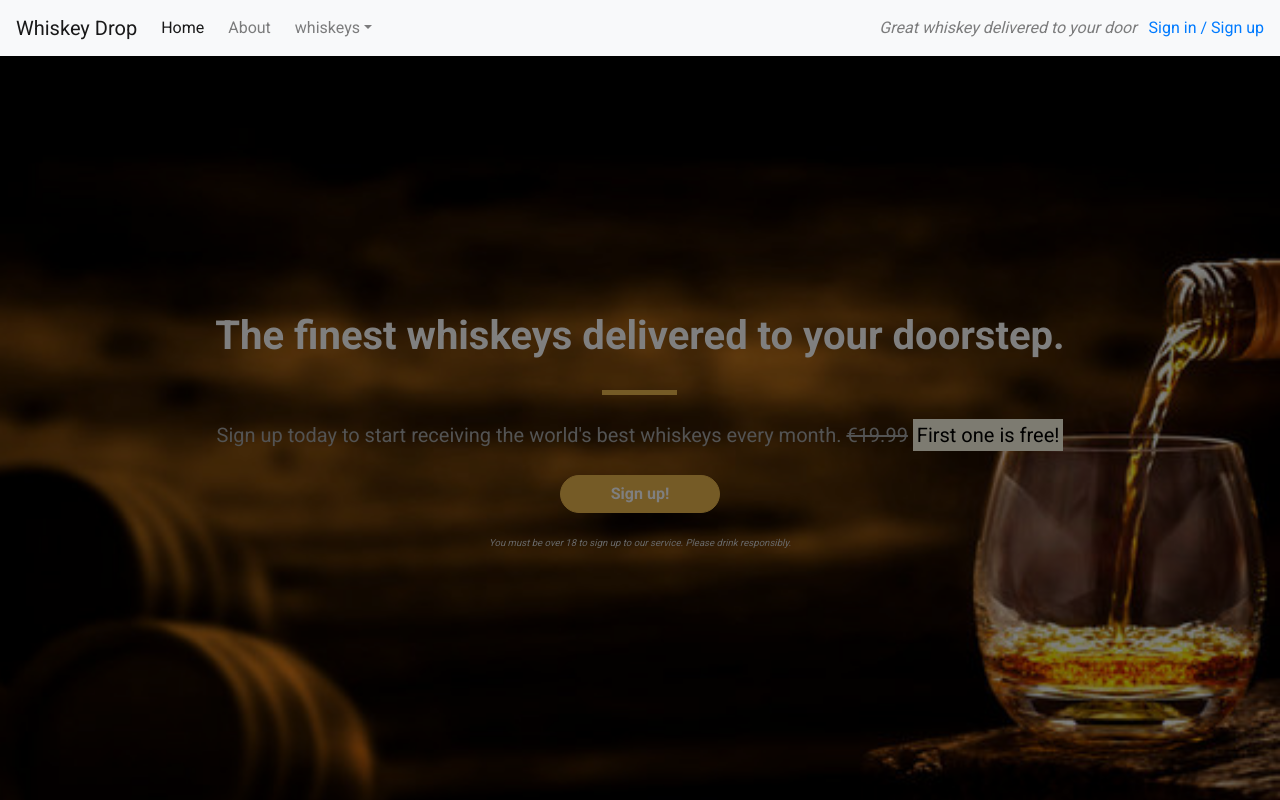
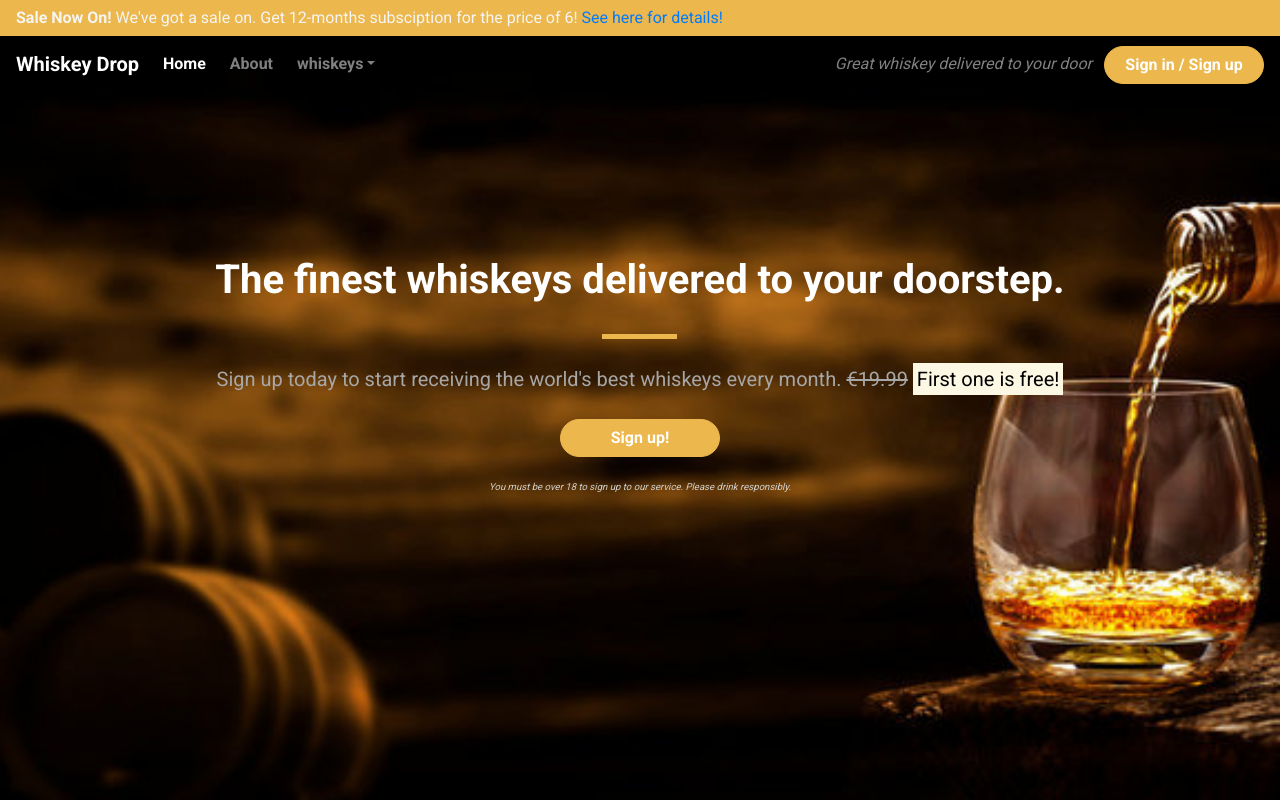
Before and after one commit to RobBatchCoder/whiskey2, a plain HTML site: page index.html in a window 1280 px wide. Shown: the top 800 px of the page. Drawn offline with nearby package versions, Linux system fonts and the light colour scheme.

Commit message:
add nav bar alert

```diff
--- a/assets/css/style.css
+++ b/assets/css/style.css
@@ -19,28 +19,58 @@ body{
 
     position: relative;
 
-
-
 }
-
-.opaque-overlay{
-    position: absolute;
-
-    top: 0;
-    left: 0;
-    height: 100%;
-    width: 100%;
-    background-color: rgba(0, 0, 0, .5);
-
-
-}
-
-
 
 .quotes-container{}
 
 .features-container{}
 
+
+/*Navbar*/
+
+.navalert-container{
+    position: absolute;
+    top: 0;
+    left: 0;
+    padding-left: 0;
+    padding-right: 0;
+    z-index: 1;
+}
+
+.navbar{
+    margin-bottom: 0;
+    border: 0;
+    width: 100%;
+    background-color: rgba(0, 0, 0, 0.25);
+}
+
+.navbar .navbar-toggler {
+    border: 0;
+}
+
+.navbar-brand {
+    font-weight: bold;
+}
+
+.navbar .navbar-nav a {
+    font-weight: bold;
+}
+
+.alert-container .col-12 {
+    padding-left: 0;
+    padding-right: 0;
+}
+
+.site-wide-alert{
+    border-radius: 0;
+    margin-bottom: 0;
+    padding: 5px 15px;
+    background-color: #ecb74c;
+    border-color: #ecb74c;
+    color: whitesmoke;
+}
+
+/*Jumbotron*/
 .jumbotron{
     background: transparent;
 }
--- a/index.html
+++ b/index.html
@@ -14,7 +14,21 @@
 </head>
 
 <body>
-    <nav class="navbar navbar-light bg-light navbar-expand-sm">
+    <div class="container-fluid navalert-container">
+
+        <div class="container-fluid alert-container">
+            <div class="row d-none d-sm-block">
+                <div class="col-12">
+                    <div class="alert alert-warning site-wide-alert">
+                        <strong>Sale Now On!</strong> We've got a sale on. Get 12-months subsciption for the price
+                        of 6!
+                        <a href="/">See here for details!</a>
+                    </div>
+                </div>
+            </div>
+        </div>
+
+        <nav class="navbar navbar-dark navbar-expand-sm">
             <a href="/" class="navbar-brand">Whiskey Drop</a>
 
             <button class="navbar-toggler ml-auto" type="button" data-toggle="collapse" data-target="#navbarNavDropdown"
@@ -22,7 +36,6 @@
                 <span class="navbar-toggler-icon"></span></button>
 
             <div class="collapse navbar-collapse" id="navbarNavDropdown">
-
                 <ul class="navbar-nav mr-auto">
                     <li class="active nav-item mr-2"><a class="nav-link" href="/">Home</a></li>
                     <li class="nav-item mr-2"><a class="nav-link" href="/about">About</a></li>
@@ -39,30 +52,21 @@
                     <li class="nav-item mr-2 d-block d-sm-none"><a class="nav-link" href="/login">Sign in / Sign up
                         </a></li>
                 </ul>
+            </div>
 
-        </div>
+
             <div class="d-none d-md-block">
                 <p class="navbar-text my-auto mr-2"><i>Great whiskey delivered to your door</i></p>
-            <a href="/login">Sign in / Sign up</a>
+                <a href="/login" class="btn btn-red btn-cta">Sign in / Sign up</a>
             </div>
 
         </nav>
         <article>
-        <!--<div class="container alert-container">
-            <div class="row d-none d-sm-block">
-                <div class="col-12">
-                    <div class="alert alert-warning">
-                        <strong>Sale Now On!</strong> We've got a sale on. Get 12-months subsciption for the price of 6!
-                        <a href="/">See here for details!</a>
+
     </div>
-                </div>
-            </div>
-        </div>
+
     <!-- Callout -->
-
-
     <div class="container-fluid callout-container">
-            <div class="opaque-overlay">&nbsp;</div>
         <div class="row">
 
             <div class="col12">
```
Lines whose indentation alone changed are shown as unchanged.
